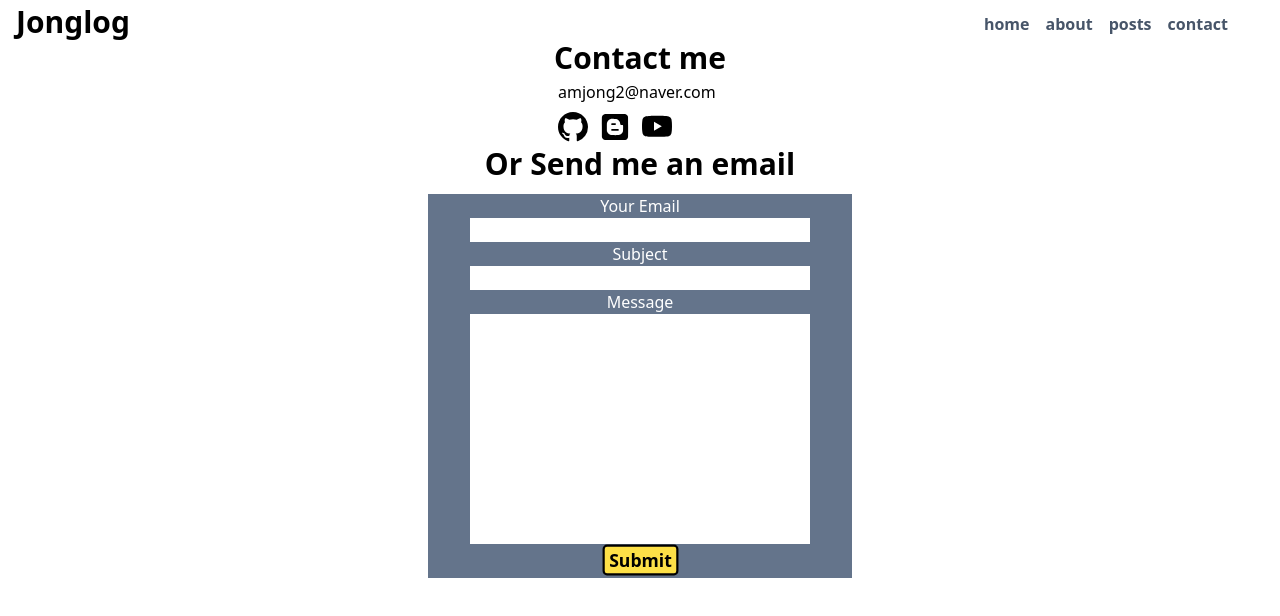
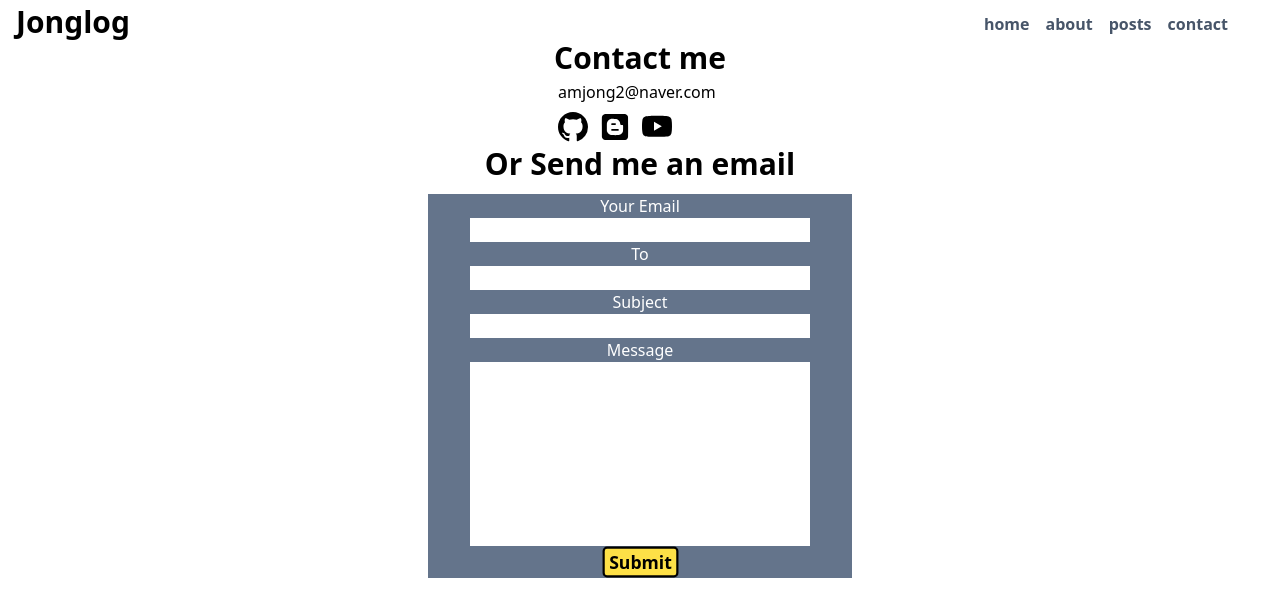
Before and after one commit to Amjong/jonglog, a Next.js app: page /contact in a window 1280 px wide. Shown: the top 616 px of the page. Built offline with nearby package versions, Linux system fonts and the light colour scheme.

Commit message:
component/MyForm.tsx: call mailer api when form submitted

```diff
--- a/src/app/component/MyForm.tsx
+++ b/src/app/component/MyForm.tsx
@@ -1,20 +1,23 @@
 'use client';
-import React, { useCallback, useState } from 'react';
+import React, { ChangeEvent, useCallback, useState } from 'react';
 import Button from './Button';
 import { mailInfo, sendMail } from '../util/mailer';
 
 export default function MyForm() {
-  //   const handleSubmit = useCallback(({ from, to, subject, text }: mailInfo) => {
-  //     const info = sendMail({ from, to, subject, text });
-  //     console.log(info);
-  //   }, []);
   const [mail, setMail] = useState<mailInfo>({
     from: '',
     to: '',
     subject: '',
     text: '',
   });
-  const handleChange = (e) => {
+  async function handleSubmit() {
+    const res = await fetch('/api/mailer', {
+      method: 'POST',
+      body: JSON.stringify(mail),
+    });
+    console.log(res);
+  }
+  const handleChange = (e: ChangeEvent<HTMLInputElement>) => {
     const { name, value } = e.target;
     setMail((mail) => ({
       ...mail,
@@ -22,12 +25,19 @@ export default function MyForm() {
     }));
   };
   return (
-    <div className='flex flex-col items-center h-96'>
+    <form className='flex flex-col items-center h-96' action='/api/mailer'>
       <h1 className='text-white'>Your Email</h1>
       <input
         className='w-4/5'
         type='text'
         name='from'
+        onChange={handleChange}
+      ></input>
+      <h1 className='text-white'>To</h1>
+      <input
+        className='w-4/5'
+        type='text'
+        name='to'
         onChange={handleChange}
       ></input>
       <h1 className='text-white'>Subject</h1>
@@ -45,6 +55,6 @@ export default function MyForm() {
         onChange={handleChange}
       ></input>
       <Button>Submit</Button>
-    </div>
+    </form>
   );
 }
```
